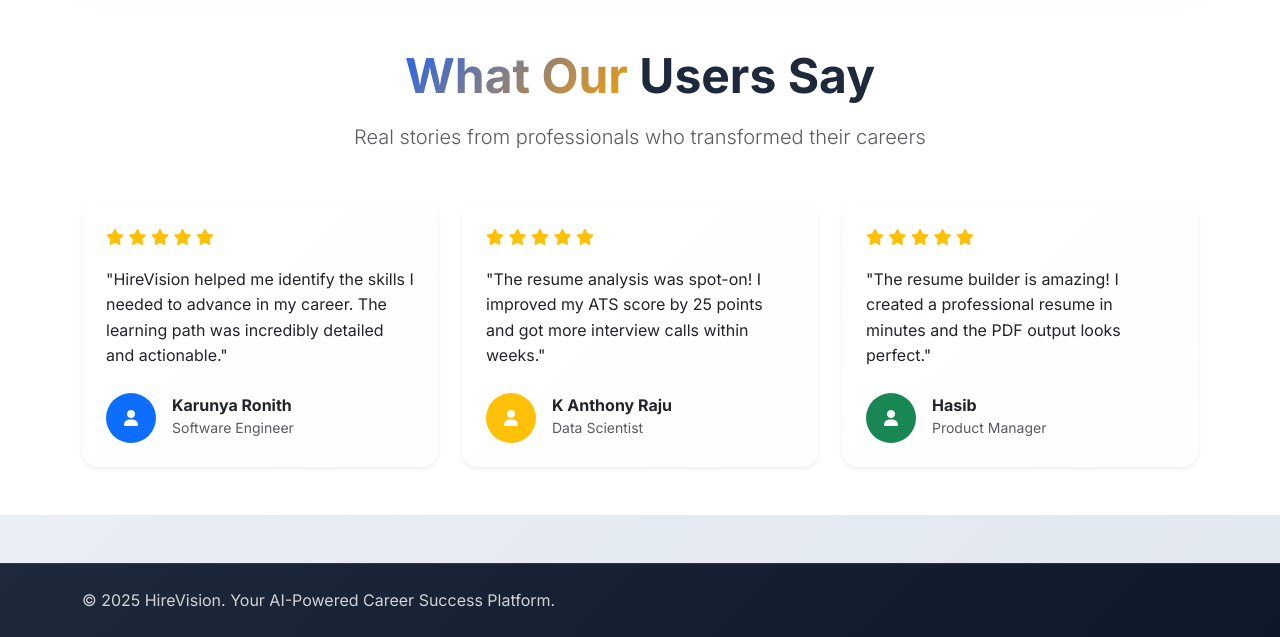
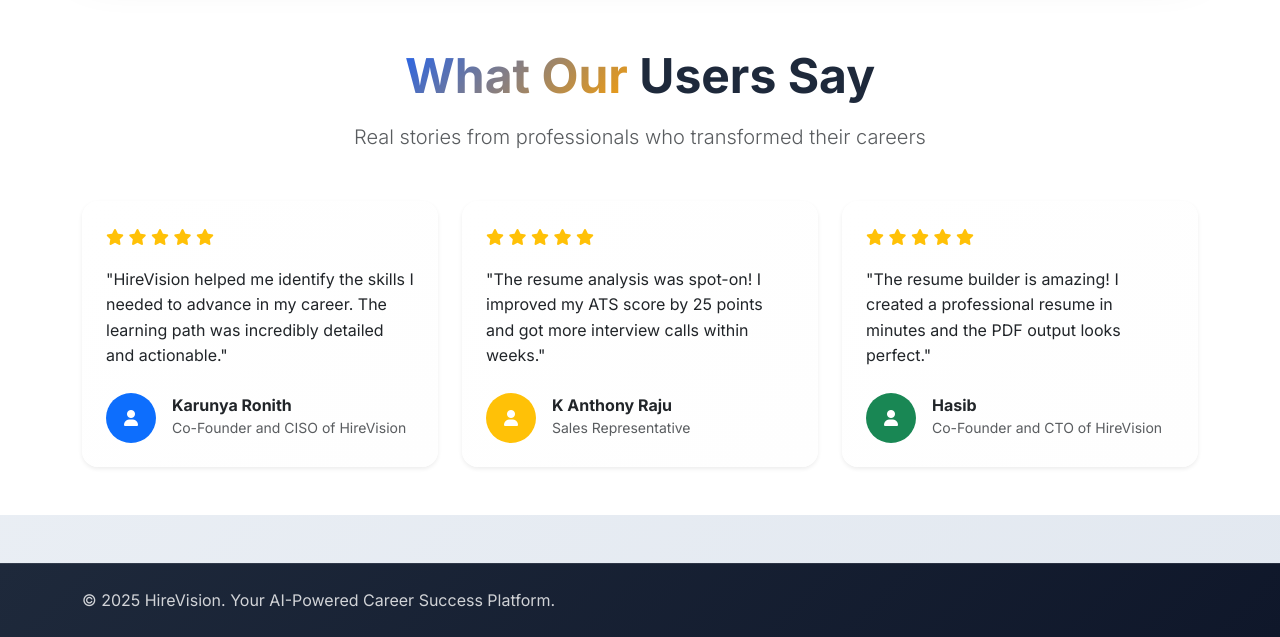
Before and after one commit to Karunya-Ronith/HireVision, a Django app: page / in a window 1280 px wide. Shown: the part 2422-3059 px from the top of the page. Run offline with Django 5.2, Linux system fonts and the light colour scheme.

Commit message:
feat: Update landing page with improvements
- Enhanced landing page design and functionality
- Improved user experience and visual elements
- Updated content and layout for better engagement

```diff
--- a/templates/hirevision/landing.html
+++ b/templates/hirevision/landing.html
@@ -376,7 +376,7 @@ Success Platform{% endblock %} {% block content %}
               </div>
               <div>
                 <h6 class="mb-0 fw-bold">Karunya Ronith</h6>
-                <small class="text-muted">Software Engineer</small>
+                <small class="text-muted">Co-Founder and CISO of HireVision</small>
               </div>
             </div>
           </div>
@@ -405,7 +405,7 @@ Success Platform{% endblock %} {% block content %}
               </div>
               <div>
                 <h6 class="mb-0 fw-bold">K Anthony Raju</h6>
-                <small class="text-muted">Data Scientist</small>
+                <small class="text-muted">Sales Representative</small>
               </div>
             </div>
           </div>
@@ -434,7 +434,7 @@ Success Platform{% endblock %} {% block content %}
               </div>
               <div>
                 <h6 class="mb-0 fw-bold">Hasib</h6>
-                <small class="text-muted">Product Manager</small>
+                <small class="text-muted">Co-Founder and CTO of HireVision</small>
               </div>
             </div>
           </div>
```
Also changed, not shown: 1 other file.
